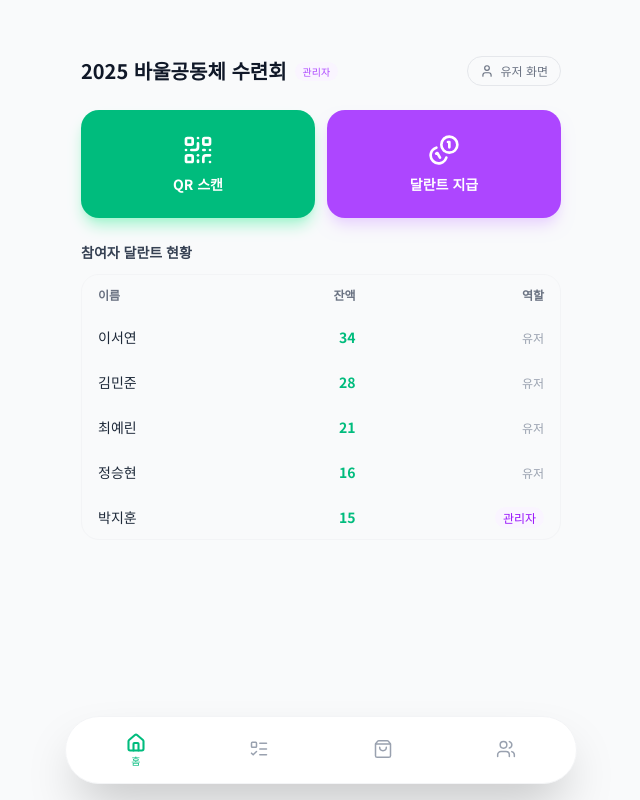
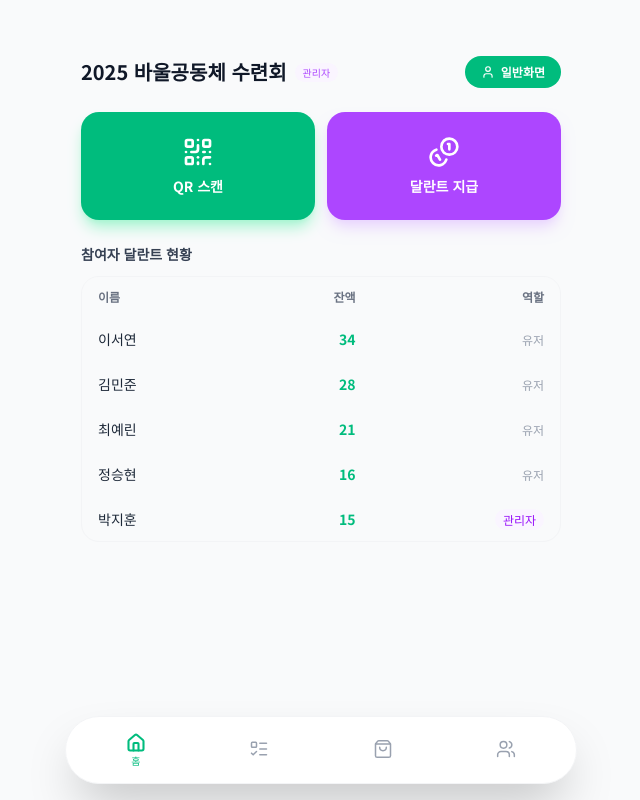
Before and after one commit to minr2kb/dalant-market, a Next.js app: page /markets/1/admin/home in a window 1280 px wide. Shown: the whole page, without its empty margins (319-959 px from the left). Built offline with nearby package versions, Linux system fonts and the light colour scheme.

Commit message:
refine: admin↔user switch buttons
Admin home: "유저 화면" → "일반화면", emerald pill (more prominent)
User home: AdminAccessButton compact → icon-only (Lock/ShieldCheck),
  text-gray-300 (subtle), hover reveals color

Co-Authored-By: Claude Sonnet 4.6 <noreply@anthropic.com>

```diff
--- a/src/app/markets/[id]/admin/home/page.tsx
+++ b/src/app/markets/[id]/admin/home/page.tsx
@@ -15,10 +15,10 @@ export default async function AdminHomePage(props: PageProps<'/markets/[id]/admi
         </div>
         <Link
           href={`/markets/${id}/home`}
-          className="flex items-center gap-1.5 rounded-full border border-gray-200 px-3 py-1.5 text-xs font-medium text-gray-500 hover:bg-gray-50"
+          className="flex items-center gap-1.5 rounded-full bg-emerald-500 px-4 py-2 text-xs font-semibold text-white hover:bg-emerald-600 active:scale-95 transition-transform"
         >
           <User className="h-3.5 w-3.5" />
-          유저 화면
+          일반화면
         </Link>
       </div>
 
--- a/src/components/AdminAccessButton.tsx
+++ b/src/components/AdminAccessButton.tsx
@@ -54,10 +54,10 @@ export function AdminAccessButton({
     return compact ? (
       <a
         href={`/markets/${marketId}/admin/home`}
-        className="flex items-center gap-1.5 rounded-full border border-purple-200 bg-white px-3 py-1.5 text-xs font-medium text-purple-600 hover:bg-purple-50"
+        className="p-1.5 text-gray-300 hover:text-purple-400 transition-colors"
+        aria-label="관리자 화면"
       >
-        <ShieldCheck className="h-3.5 w-3.5" />
-        관리자
+        <ShieldCheck className="h-4 w-4" />
       </a>
     ) : (
       <a
@@ -76,10 +76,10 @@ export function AdminAccessButton({
         <button
           type="button"
           onClick={() => setOpen(true)}
-          className="flex items-center gap-1.5 rounded-full border border-gray-200 bg-white px-3 py-1.5 text-xs font-medium text-gray-400 hover:bg-gray-50"
+          className="p-1.5 text-gray-300 hover:text-gray-400 transition-colors"
+          aria-label="관리자 전환"
         >
-          <Lock className="h-3.5 w-3.5" />
-          관리자
+          <Lock className="h-4 w-4" />
         </button>
       ) : (
         <button
```
